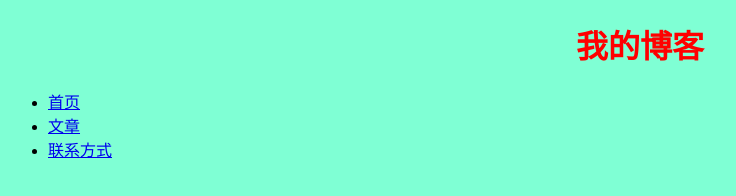
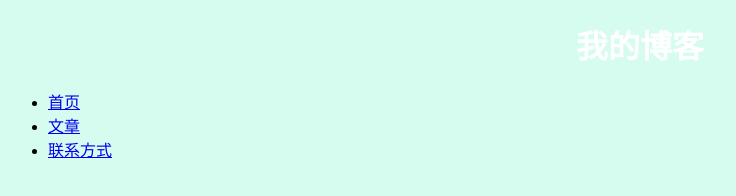
Before and after one commit to PJW9961/pjw9961.github.io, a plain HTML site: page index.html in a window 1280 px wide. Shown: the whole page, without its empty margins (0-736 px from the left). Drawn offline with Linux system fonts and the light colour scheme.

Commit message:
index.html

```diff
--- a/index.html
+++ b/index.html
@@ -5,11 +5,11 @@
     <style>
       body
       {
-        background-color: aquamarine;
+        background-color: rgb(214, 252, 240);
       }
       h1
       {
-          color: red;
+          color: rgb(255, 255, 255);
           font-family: Arial, sans-serif;
           text-align: center;
 
```
